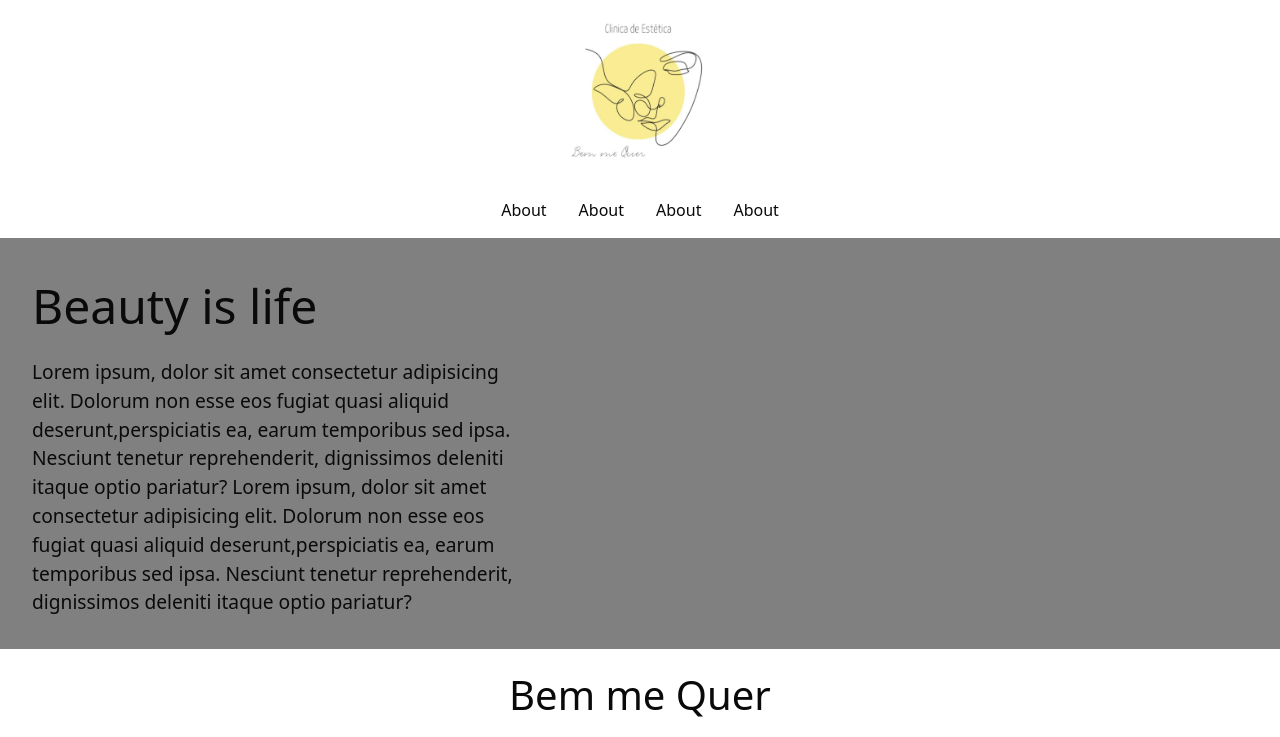
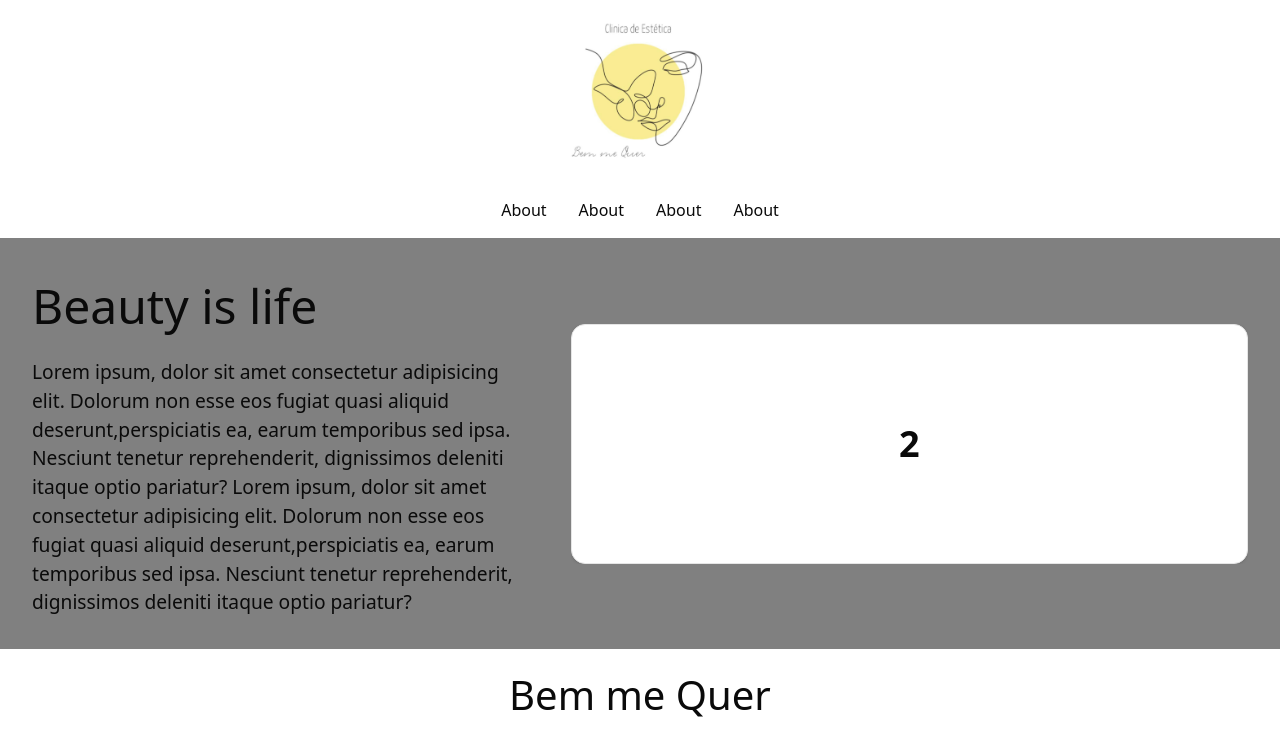
Before and after one commit to Warley72/Bem-Me-Quer, a React (Vite) app: page / in a window 1280 px wide. Shown: the top 737 px of the page. Built offline with nearby package versions, Linux system fonts and the light colour scheme.

Commit message:
correçãoAbout

```diff
--- a/package.json
+++ b/package.json
@@ -19,6 +19,7 @@
     "embla-carousel-autoplay": "^8.6.0",
     "embla-carousel-react": "^8.6.0",
     "lucide-react": "^0.539.0",
+    "node": "^24.6.0",
     "react": "^19.1.1",
     "react-dom": "^19.1.1",
     "react-icons": "^5.5.0",
--- a/src/App.tsx
+++ b/src/App.tsx
@@ -1,5 +1,4 @@
 import Header from "./components/layout/header/Header"
-import Projects from "./components/layout/Projects/Projects"
 import Works from "./components/layout/works/Works"
 import Footer from "./components/layout/footer/Footer"
 import About from "./components/layout/about/About"
--- a/src/components/layout/Projects/Projects.tsx
+++ b/src/components/layout/Projects/Projects.tsx
@@ -9,7 +9,7 @@ import {
 } from "@/components/ui/carousel"
 
 
-import styles from "./projects.module.sass"
+
 import Autoplay from "embla-carousel-autoplay"
 
 export default function Projects() {
@@ -29,12 +29,11 @@ export default function Projects() {
     }, [api])
 
     return (
-        <div className={styles.WrapperProjects}>
         <Carousel setApi={setApi} plugins={[Autoplay({ delay: 3000 })]}>
             <CarouselContent>
-                    {Array.from({ length: 10 }).map((_, index) => (
+                {Array.from({ length: 8 }).map((_, index) => (
                     <CarouselItem key={index}>
-                            <Card className="w-full h-60">
+                        <Card className="h-60">
                             <CardContent className="flex items-center justify-center h-full">
                                 <span className="text-4xl font-semibold">{index + 1}</span>
                             </CardContent>
@@ -43,6 +42,5 @@ export default function Projects() {
                 ))}
             </CarouselContent>
         </Carousel>
-        </div>
     )
 }
--- a/src/components/layout/about/About.tsx
+++ b/src/components/layout/about/About.tsx
@@ -1,3 +1,4 @@
+import Projects from "../Projects/Projects"
 import styles from "./about.module.sass"
 
 export default function About() {
@@ -9,7 +10,9 @@ export default function About() {
                     Lorem ipsum, dolor sit amet consectetur adipisicing elit. Dolorum non esse eos fugiat quasi aliquid deserunt,perspiciatis ea, earum temporibus sed ipsa. Nesciunt tenetur reprehenderit, dignissimos deleniti itaque optio pariatur?
                     Lorem ipsum, dolor sit amet consectetur adipisicing elit. Dolorum non esse eos fugiat quasi aliquid deserunt,perspiciatis ea, earum temporibus sed ipsa. Nesciunt tenetur reprehenderit, dignissimos deleniti itaque optio pariatur?
                 </span>
+
             </div>
+            <Projects />
         </div>
     )
 }
--- a/src/components/layout/about/about.module.sass
+++ b/src/components/layout/about/about.module.sass
@@ -2,6 +2,7 @@
     display: flex
     align-items: center
     justify-content: space-between
+    flex-wrap: wrap
 
     background-color: #808080
     width: 100%
--- a/src/components/layout/works/Works.tsx
+++ b/src/components/layout/works/Works.tsx
@@ -8,6 +8,8 @@ export default function Works() {
     return (
         <div className={styles.WrapperWorks}>
             <h1>Bem me Quer</h1>
+            <p>Lorem ipsum dolor sit, amet consectetur adipisicing elit.ex iusto et ea</p>
+            <p>Maxime culpa in sint a labore nesciunt incidunt inventore. Commodi voluptate quia nihil repellendus,vero dolore porro inventore!</p>
             <div className={styles.ContainerWorks}>
                 {Array.from({ length: 3 }).map((_, index) => (
                     <Card key={index} className={styles.ContainerAvantar}>
--- a/src/components/layout/works/worlks.module.sass
+++ b/src/components/layout/works/worlks.module.sass
@@ -7,7 +7,7 @@
     margin-bottom: 1rem
 
     h1
-        margin: 1rem 0 1rem 0
+        margin: 1rem 0 0.5rem 0
         text-align: center
         font-size: 2.5rem
 
@@ -18,6 +18,7 @@
     gap: 1rem
 
     padding: 1rem
+    margin-top: 1rem
 
 .ContainerAvantar
     max-width: 320px
```
Also changed, not shown: src/components/layout/Projects/projects.module.sass (deleted, +0 -7 lines), 1 other file (tests, documents, lock files or other folders). Lines whose indentation alone changed are shown as unchanged.
